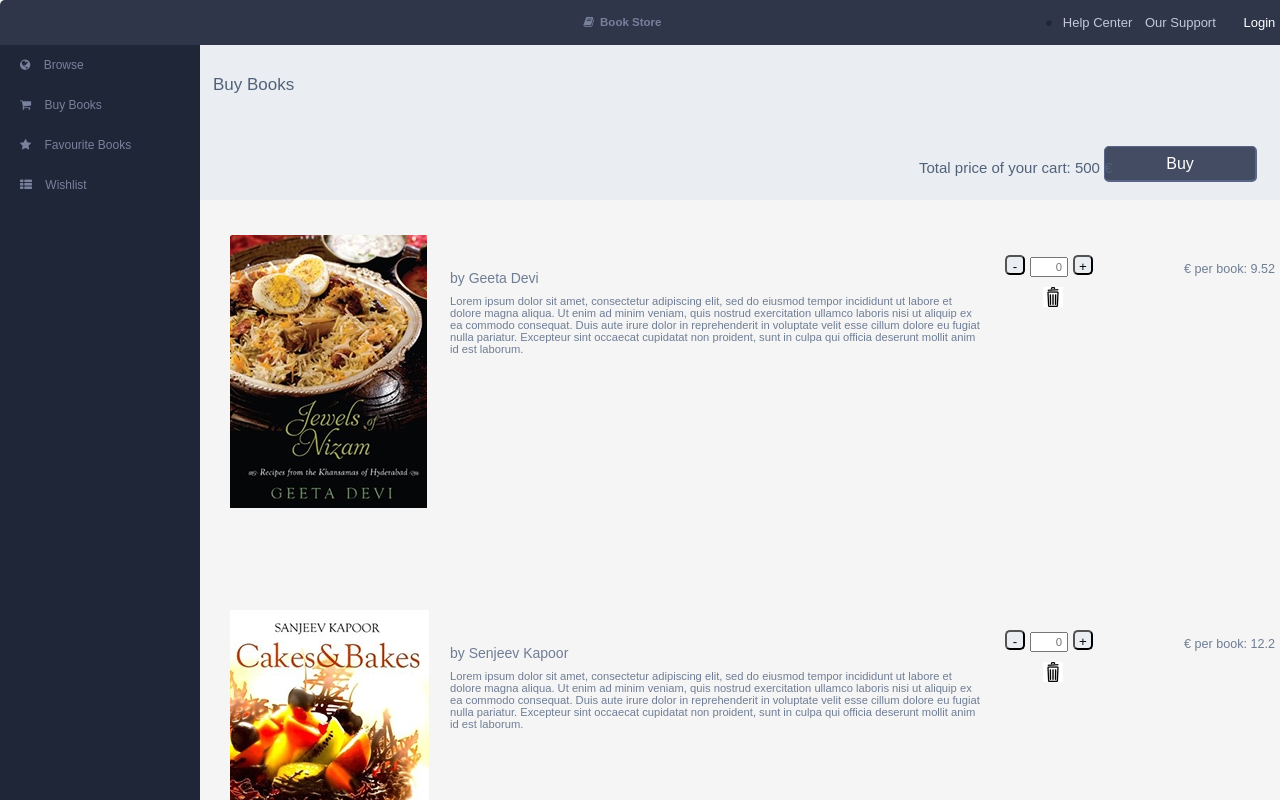
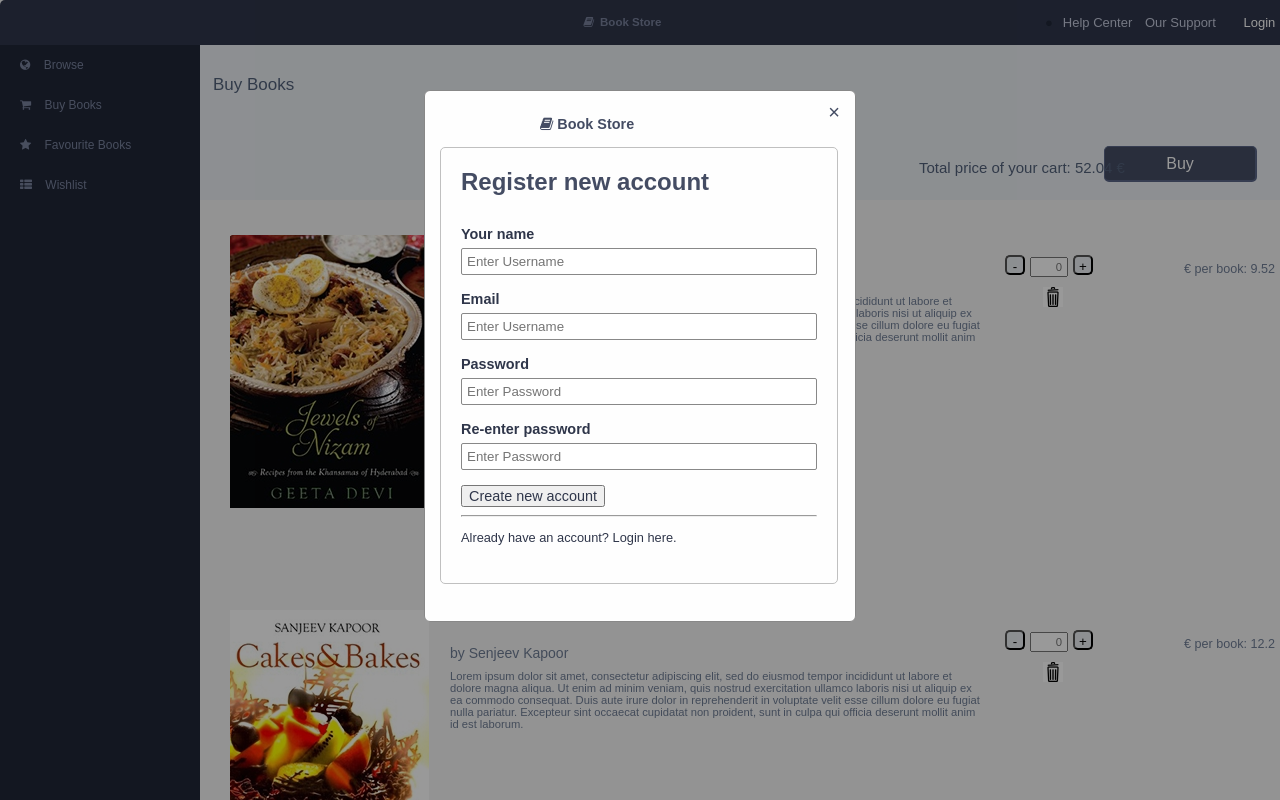
Before and after one commit to birutep/jp172_1_komanda, a React app in the folder book_store_app/: page /buy_books in a window 1280 px wide. Shown: the top 800 px of the page. Built offline with nearby package versions, Linux system fonts and the light colour scheme.

Commit message:
created function to switch login/register state from shown to hiden, added function to calculate total price of chart

```diff
--- a/book_store_app/src/BuyBooks/BuyBooks.js
+++ b/book_store_app/src/BuyBooks/BuyBooks.js
@@ -8,13 +8,15 @@ import Book from '../DivaiKnygomsAtvaizduot/DivKnyga2/DivKnyga2';
 import Gridas from '../Grids/GridBuyBooks/GridBuyBooks';
 
 const createBook = (x) => <Book img={x.img} author={x.author} name={x.krepselioTurinys} description={x.about} price={x.price} />
-const krepselioTurinys = bookChart.map( x => createBook(x));
 
+const notFreeBooks =bookChart.filter(item => item.price >0);        //jei nemokama knyga kam jha pirkti?
+const krepselioTurinys = notFreeBooks.map( x => createBook(x));     //sukuriam divukus
+const getTotalPrice = () => notFreeBooks.reduce(function (acc, obj) { return acc + obj.price; }, 0);    //paskaiciuojam krepselio visu knygu kaina
 const BuyBooks = ( props ) => {
     return (
         <div>
             <SubHeader name="Buy Books" />
-            <SubBot />
+            <SubBot price={getTotalPrice()} />
             <Gridas elementai={krepselioTurinys} />
         </div>
     )
--- a/book_store_app/src/Header/Header.js
+++ b/book_store_app/src/Header/Header.js
@@ -16,7 +16,7 @@ const Header = ( props ) => {
             <Link to='/support'><SupportHelp pavadinimas={'Our Support'}/></Link>
             {/* <Support_help pavadinimas={'Help Center'}/>
             <Support_help pavadinimas={'Our Support'}/> */}
-            <Login/>
+            <Login />
             </header>
         </div>
     )
--- a/book_store_app/src/LoginRegister/Login.js
+++ b/book_store_app/src/LoginRegister/Login.js
@@ -10,8 +10,7 @@ class loginas extends Component {
         }
     }
 
-    closeHandler = () => {this.setState ({hidden: true});
-        console.log("labas, aš krabas");
+    switchDisplayHandler = () => {this.setState ({hidden: !this.state.hidden});
         return this.state.hidden;
     };
 
@@ -21,7 +20,7 @@ class loginas extends Component {
                 <div id="login_popup" className={cssKlases.header_popup}>
                     <div className={cssKlases.header_login_content}>
                         <form className={cssKlases.header_modal_content}>
-                            <span onClick={this.closeHandler} className={cssKlases.header_login_close} title="Close Login Form">&times;</span>
+                            <span onClick={this.switchDisplayHandler} className={cssKlases.header_login_close} title="Close Login Form">&times;</span>
                             <div className={cssKlases.header_container}>
                                 <h3><i className="fa fa-book" /> Book Store</h3>
                                 <div className={cssKlases.header_form_bordered}>
--- a/book_store_app/src/LoginRegister/Register.css
+++ b/book_store_app/src/LoginRegister/Register.css
@@ -1,5 +1,4 @@
 .header_popup {
-    display: none;
     position: fixed;
     z-index: 1;
     left: 0;
@@ -106,3 +105,10 @@ button:hover,
 .header_reg_content .header_modal_content {
     height: 450px;
 }
+.login_popup_show {
+    display: block;
+}
+
+.login_popup_hide {
+    display: none;
+}
--- a/book_store_app/src/LoginRegister/Register.js
+++ b/book_store_app/src/LoginRegister/Register.js
@@ -1,12 +1,24 @@
-import React from 'react';
+import React, { Component } from 'react';
 import cssKlases from './Register.css';
 
-const loginas = ( props ) => {
+class registeris extends Component {
+    constructor (props) {
+        super(props);
+        this.state = {
+            hidden: false
+        }
+    }
+
+    switchDisplayHandler = () => {this.setState ({hidden:  !this.state.hidden});
+        return this.state.hidden;
+    };
+    render ( props ) {
     return (
+        <div className={this.state.hidden ? cssKlases.login_popup_hide : cssKlases.login_popup_show}>
             <div id="login_popup" className={cssKlases.header_popup}>
                 <div className={cssKlases.header_login_content}>
                     <form className={cssKlases.header_modal_content}>
-                    <span  className={cssKlases.header_login_close} title="Close Login Form">&times;</span>
+                        <span  onClick={this.switchDisplayHandler} className={cssKlases.header_login_close} title="Close Login Form">&times;</span>
                         <div className={cssKlases.header_container}>
                             <h3><i className="fa fa-book" /> Book Store</h3>
                             <div className={cssKlases.header_form_bordered}>
@@ -27,7 +39,9 @@ const loginas = ( props ) => {
                     </form>
                 </div>
             </div>
+        </div>
         )
+    }
 };
 
-export default loginas;
+export default registeris;
--- a/book_store_app/src/SubHeader/SubHeaderBottomBuyBooks/SubHeaderBottomBuyBooks.js
+++ b/book_store_app/src/SubHeader/SubHeaderBottomBuyBooks/SubHeaderBottomBuyBooks.js
@@ -6,7 +6,7 @@ import mygtukoKlases from '../../DivaiKnygomsAtvaizduot/DivKnyga3/Mygtukai/Mygtu
 const subBottomHelp = ( props ) => {
     return (
         <div className={SearchKlase.style}>
-           <p className={SearchKlase.text_style}>Total price of your cart: <span>500</span> &#8364;</p>
+           <p className={SearchKlase.text_style}>Total price of your cart: <span>{props.price}</span> &#8364;</p>
            <Mygtukas pavadinimas="Buy" klase={mygtukoKlases.buy_books_button_dark_exp}/>
         </div>
 
```
Also changed, not shown: 1 other file (tests, documents, lock files or other folders). Lines whose indentation alone changed are shown as unchanged.
